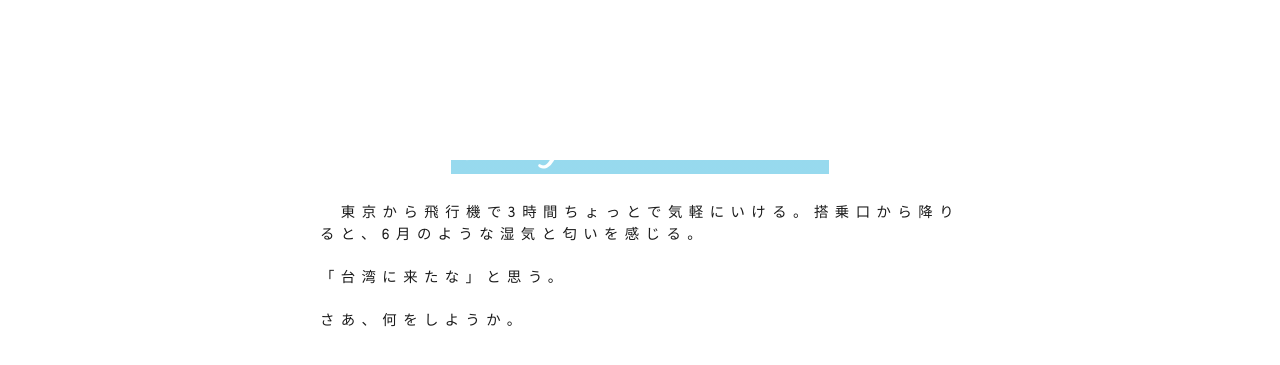
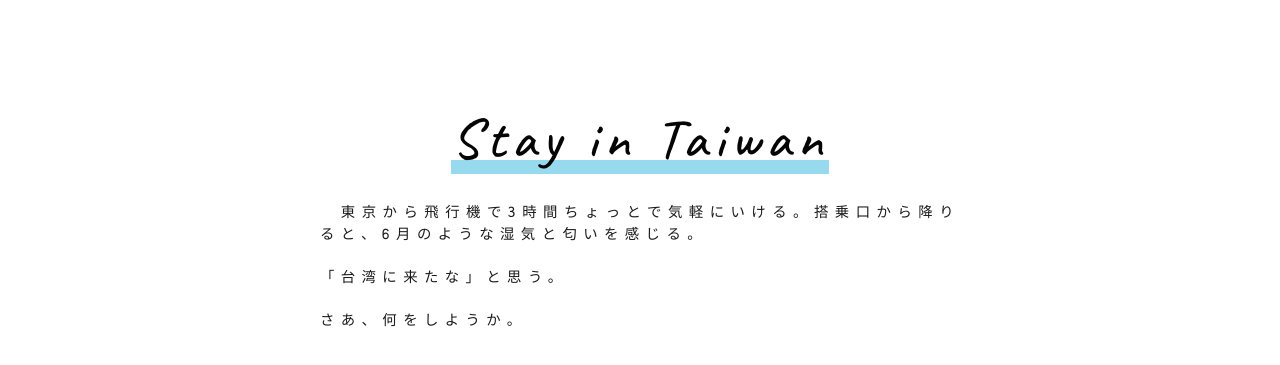
Before and after one commit to doom50/pj_tw, a plain HTML site: page about.html in a window 1280 px wide. Shown: the part 73-438 px from the top of the page. Drawn offline with Linux system fonts and the light colour scheme.

Commit message:
h2の文字色修正

```diff
--- a/style.scss
+++ b/style.scss
@@ -92,7 +92,7 @@ h2 {
     margin-bottom: 0;
     text-align: center;
     margin-top: 0px;
-    color: #fffffffa;
+    color: #000000fa;
     font-weight: bold;
 }
 
```
Also changed, not shown: style.css.
